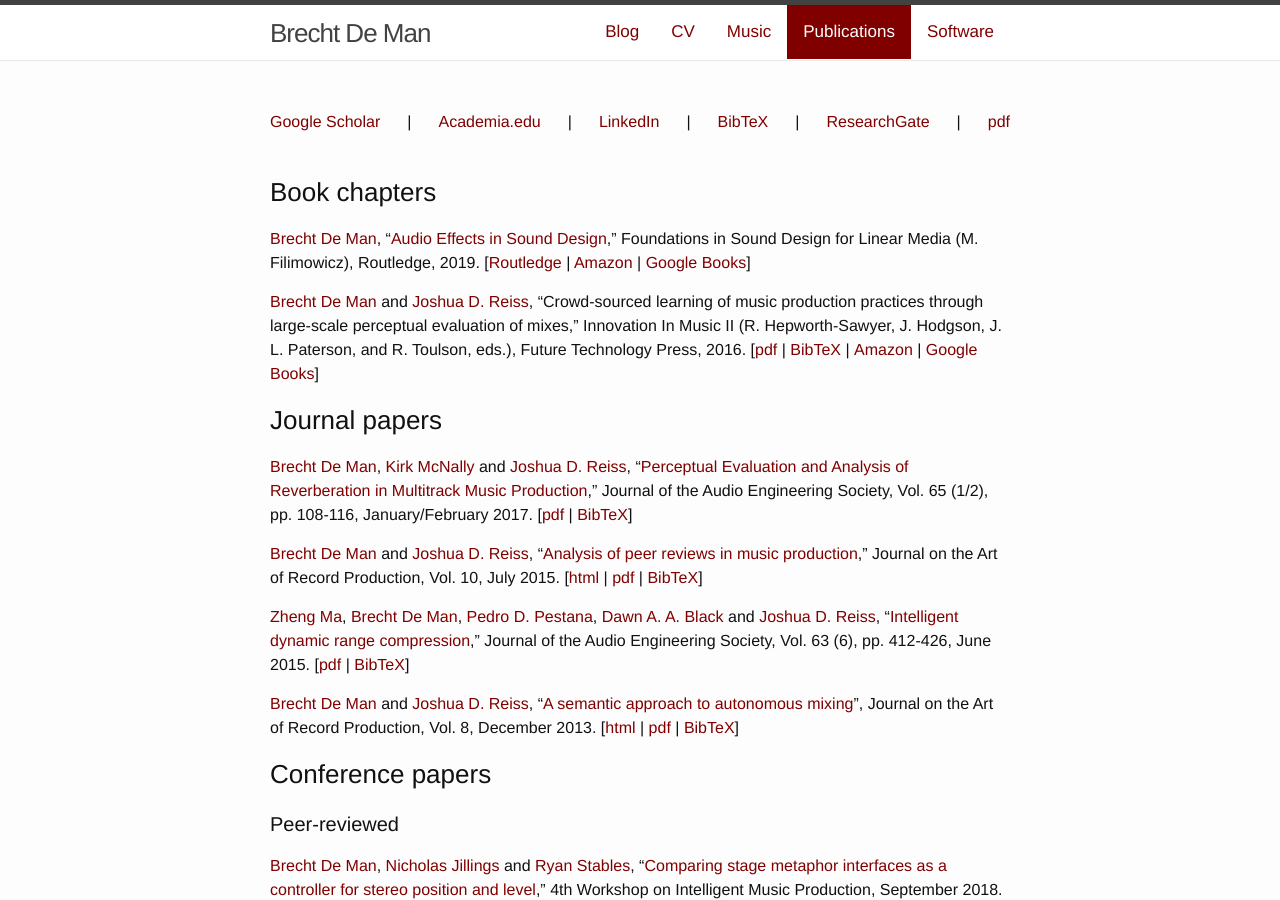
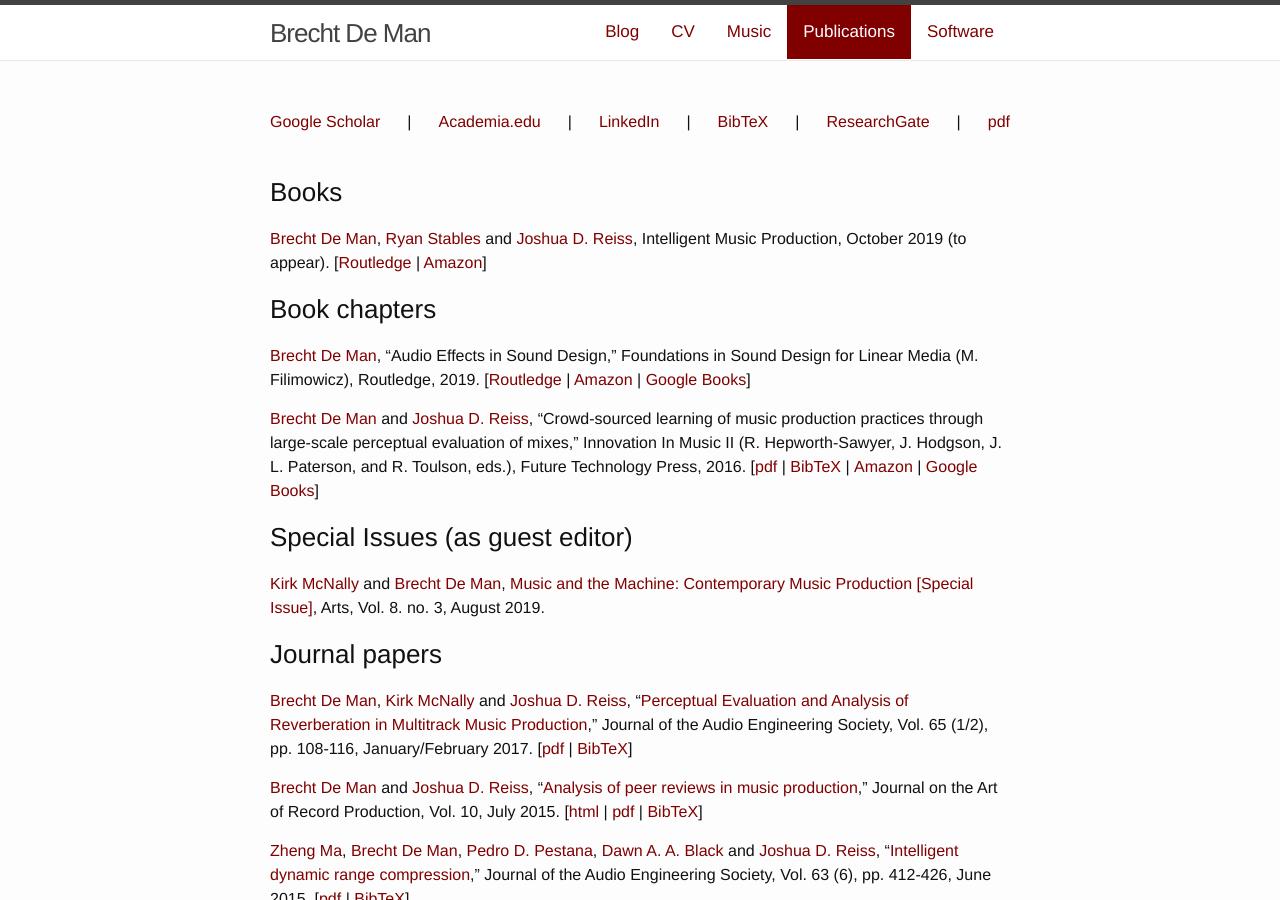
Before and after one commit to BrechtDeMan/BrechtDeMan.github.io, a Jekyll site: the page built from publications/index.md, in a window 1280 px wide and 900 px high. Built offline with Jekyll 4.4.1, drawn with Linux system fonts in a browser that asks for light colours; nearby versions of some CDN libraries; some of the changed text lies outside the part shown.

Commit message:
Update 2019 publications and scholarly service
Add book, special issue, governorship

```diff
--- a/publications/index.md
+++ b/publications/index.md
@@ -18,22 +18,28 @@ redirect_from:
 
 <br>
 
+### Books
+[Brecht De Man](/), [Ryan Stables](http://www.ryanstables.co.uk) and [Joshua D. Reiss](http://www.eecs.qmul.ac.uk/~josh/), Intelligent Music Production, October 2019 (to appear)\. [[Routledge](https://www.routledge.com/Intelligent-Music-Production/Man-Stables-Reiss/p/book/9781138055193) &#124; [Amazon](https://www.amazon.co.uk/Intelligent-Music-Production-Theoretical-Overview/dp/1138055190/)]
+
 ### Book chapters
 
-[Brecht De Man](/), "[Audio Effects in Sound Design](https://www.routledge.com/Foundations-in-Sound-Design-for-Linear-Media-A-Multidisciplinary-Approach/Filimowicz/p/book/9781138093966)," Foundations in Sound Design for Linear Media (M. Filimowicz), Routledge, 2019. [[Routledge](https://www.routledge.com/Foundations-in-Sound-Design-for-Linear-Media-A-Multidisciplinary-Approach/Filimowicz/p/book/9781138093966) &#124; [Amazon](https://www.amazon.co.uk/Foundations-Sound-Design-Linear-Media-ebook/dp/B07Q2DQ2L9/) &#124; [Google Books](https://books.google.co.uk/books?id=fCCeDwAAQBAJ)]
+[Brecht De Man](/), "Audio Effects in Sound Design," Foundations in Sound Design for Linear Media (M. Filimowicz), Routledge, 2019. [[Routledge](https://www.routledge.com/Foundations-in-Sound-Design-for-Linear-Media-A-Multidisciplinary-Approach/Filimowicz/p/book/9781138093966) &#124; [Amazon](https://www.amazon.co.uk/Foundations-Sound-Design-Linear-Media-ebook/dp/B07Q2DQ2L9/) &#124; [Google Books](https://books.google.co.uk/books?id=fCCeDwAAQBAJ)]
 
 [Brecht De Man](/) and [Joshua D. Reiss](http://www.eecs.qmul.ac.uk/~josh/index.htm), "Crowd-sourced learning of music production practices through large-scale perceptual evaluation of mixes," Innovation In Music II (R. Hepworth-Sawyer, J. Hodgson, J. L. Paterson, and R. Toulson, eds.), Future Technology Press, 2016.	[[pdf](http://www.eecs.qmul.ac.uk/~josh/documents/2015/deman2015inmusic.pdf) &#124; [BibTeX](/publications/BibTeX-txt/inmusic2.txt) &#124; [Amazon](https://www.amazon.co.uk/d/cka/Innovation-Music-KES-Transactions-Russ-Hepworth-Sawyer/1911108042/) &#124; [Google Books](https://books.google.be/books?id=1OLvDQAAQBAJ)]
 
+### Special Issues (as guest editor)
+
+{% include cc-by.html %} [Kirk McNally](https://www.uvic.ca/finearts/music/people/faculty/profiles/mcnally-kirk.php) and [Brecht De Man](/), [Music and the Machine: Contemporary Music Production \[Special Issue\]](https://www.mdpi.com/journal/arts/special_issues/contemporary_music_production), Arts, Vol. 8. no. 3, August 2019.
 
 ### Journal papers
 
-{% include cc-by.html %} [Brecht De Man](/), [Kirk McNally](http://www.stereosonic.org/phd/cv.html) and [Joshua D. Reiss](http://www.eecs.qmul.ac.uk/~josh/), “[Perceptual Evaluation and Analysis of Reverberation in Multitrack Music Production](http://www.aes.org/e-lib/browse.cfm?elib=18548),” Journal of the Audio Engineering Society, Vol. 65 (1/2), pp. 108-116, January/February 2017\.
+{% include cc-by.html %} [Brecht De Man](/), [Kirk McNally](https://www.uvic.ca/finearts/music/people/faculty/profiles/mcnally-kirk.php) and [Joshua D. Reiss](http://www.eecs.qmul.ac.uk/~josh/), “[Perceptual Evaluation and Analysis of Reverberation in Multitrack Music Production](http://www.aes.org/e-lib/browse.cfm?elib=18548),” Journal of the Audio Engineering Society, Vol. 65 (1/2), pp. 108-116, January/February 2017\.
 [[pdf](/publications/pdf/jaes-DREAMS-hires.pdf) &#124; [BibTeX](/publications/BibTeX-txt/jaes-dreams.txt)]
 
 [Brecht De Man](/) and [Joshua D. Reiss](http://www.eecs.qmul.ac.uk/~josh/), “[Analysis of peer reviews in music production](http://arpjournal.com/analysis-of-peer-reviews-in-music-production/),” Journal on the Art of Record Production, Vol. 10, July 2015\.
 [[html](http://arpjournal.com/analysis-of-peer-reviews-in-music-production/) &#124; [pdf](/publications/pdf/jarp10.pdf) &#124; [BibTeX](/publications/BibTeX-txt/jarp10.txt)]
 
-[Zheng Ma](mailto:z.ma@qmul.ac.uk), [Brecht De Man](/), [Pedro D. Pestana](http://www.stereosonic.org/phd/cv.html), [Dawn A. A. Black](http://www.eecs.qmul.ac.uk/~dawn/dr-dawn-black) and [Joshua D. Reiss](http://www.eecs.qmul.ac.uk/~josh/), “[Intelligent dynamic range compression](http://www.aes.org/e-lib/browse.cfm?elib=17821),” Journal of the Audio Engineering Society, Vol. 63 (6), pp. 412-426, June 2015\. [[pdf](http://www.eecs.qmul.ac.uk/~josh/documents/2015/Ma%202015%20-%20Intelligent%20Multitrack%20Compression.pdf) &#124; [BibTeX](/publications/BibTeX-txt/jaes-ma.txt)]
+[Zheng Ma](mailto:z.ma@qmul.ac.uk), [Brecht De Man](/), [Pedro D. Pestana](https://www.porto.ucp.pt/pt/cv-pedro-pestana), [Dawn A. A. Black](http://www.eecs.qmul.ac.uk/~dawn/dr-dawn-black) and [Joshua D. Reiss](http://www.eecs.qmul.ac.uk/~josh/), “[Intelligent dynamic range compression](http://www.aes.org/e-lib/browse.cfm?elib=17821),” Journal of the Audio Engineering Society, Vol. 63 (6), pp. 412-426, June 2015\. [[pdf](http://www.eecs.qmul.ac.uk/~josh/documents/2015/Ma%202015%20-%20Intelligent%20Multitrack%20Compression.pdf) &#124; [BibTeX](/publications/BibTeX-txt/jaes-ma.txt)]
 
 [Brecht De Man](/) and [Joshua D. Reiss](http://www.eecs.qmul.ac.uk/~josh/), “[A semantic approach to autonomous mixing](http://arpjournal.com/2639/a-semantic-approach-to-autonomous-mixing/)”, Journal on the Art of Record Production, Vol. 8, December 2013\. [[html](http://arpjournal.com/2639/a-semantic-approach-to-autonomous-mixing/) &#124; [pdf](/publications/pdf/jarp8.pdf) &#124; [BibTeX](/publications/BibTeX-txt/jarp8.txt)]
 
@@ -148,6 +154,7 @@ _Honourable Mention in the Engineering Sciences category in honour and recogniti
 
 - Reviewer for the [Journal of the Audio Engineering Society](http://www.aes.org/journal/) and the [IEEE/ACM Transactions on Audio, Speech and Language Processing](https://signalprocessingsociety.org/publications-resources/ieeeacm-transactions-audio-speech-and-language-processing/ieeeacm)
 - Program Committee member for the [Audio Engineering Society conventions](http://www.aes.org/events/) and [International Society of Music Information Retrieval](http://www.ismir.net) (ISMIR), [DAFx](http://www.dafx.de), [Sound and Music Computing](http://smcnetwork.org) (SMC), [Audio Mostly](http://audiomostly.com/), [Audio Developer Conference](https://juce.com/adc) (ADC), and [Web Audio](http://wac.eecs.qmul.ac.uk) conferences
+- Governor of the [Audio Engineering Society](http://www.aes.org/) (2020-2021)
 - Vice Chair of the [AES Education Committee](http://www.aes.org/education/) (2016-...)
 - Chair of the Belgian Section of the Audio Engineering Society
 - Committee member of the [British Section](http://www.aes-uk.org/) (2015-2017) and Past Chair of the [London UK Student Section](https://www.facebook.com/AESLondonUKStudentSection/) (2013-...) of the Audio Engineering Society
```
